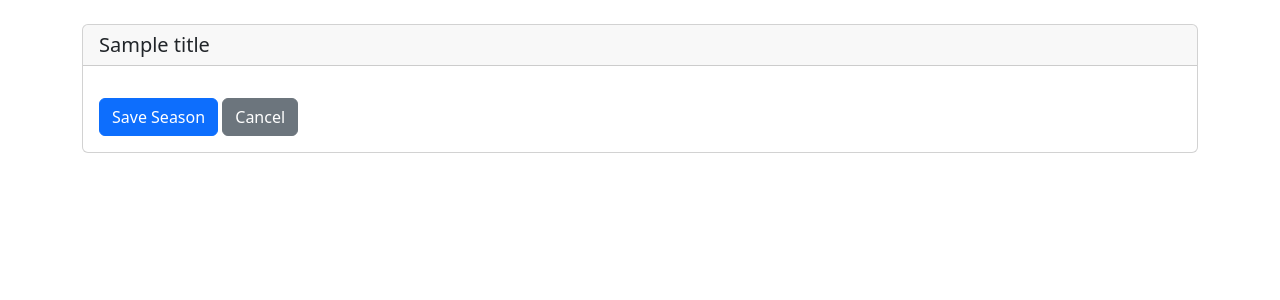
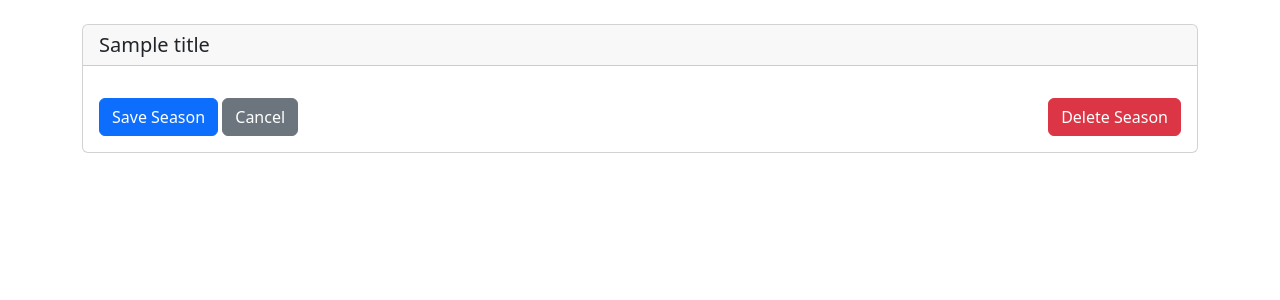
Before and after one commit to pvergaraf/lpc, a Django app: template teams/templates/teams/season_form.html in a window 1280 px wide. Shown: the part 56-356 px from the top of the page. Run offline with Django 3.2, Linux system fonts and the light colour scheme; the template is opened without the code that fills it: most values are stand-ins (such as "Sample title", 1, 10 or a date in 2020); some libraries are stand-ins or nearby versions.

Commit message:
deleted current seasion section

```diff
--- a/teams/templates/teams/season_form.html
+++ b/teams/templates/teams/season_form.html
@@ -12,11 +12,48 @@
         <form method="post">
             {% csrf_token %}
             {{ form|crispy }}
-            <div class="mt-3">
-                <button type="submit" class="btn btn-primary">Save Season</button>
-                <a href="{% url 'teams:season_list' team.id %}" class="btn btn-secondary">Cancel</a>
+            <div class="mt-3 d-flex justify-content-between">
+                <div>
+                    <button type="submit" class="btn btn-primary">Save Season</button>
+                    <a href="{% url 'teams:season_list' team.id %}" class="btn btn-secondary">Cancel</a>
+                </div>
+                {% if season %}
+                <div>
+                    <button type="button" class="btn btn-danger" data-bs-toggle="modal" data-bs-target="#deleteSeasonModal">
+                        Delete Season
+                    </button>
+                </div>
+                {% endif %}
             </div>
         </form>
     </div>
 </div>
+
+{% if season %}
+<!-- Delete Season Modal -->
+<div class="modal fade" id="deleteSeasonModal" tabindex="-1" aria-labelledby="deleteSeasonModalLabel" aria-hidden="true">
+    <div class="modal-dialog">
+        <div class="modal-content">
+            <div class="modal-header">
+                <h5 class="modal-title" id="deleteSeasonModalLabel">Confirm Delete</h5>
+                <button type="button" class="btn-close" data-bs-dismiss="modal" aria-label="Close"></button>
+            </div>
+            <div class="modal-body">
+                <p>Are you sure you want to delete the season <strong>{{ season.name }}</strong>?</p>
+                <div class="alert alert-danger">
+                    <i class="fas fa-exclamation-triangle me-2"></i>
+                    This action cannot be undone. All matches, statistics, and payments associated with this season will be permanently deleted.
+                </div>
+            </div>
+            <div class="modal-footer">
+                <button type="button" class="btn btn-secondary" data-bs-dismiss="modal">Cancel</button>
+                <form action="{% url 'teams:season_delete' team.id season.id %}" method="post">
+                    {% csrf_token %}
+                    <button type="submit" class="btn btn-danger">Delete Season</button>
+                </form>
+            </div>
+        </div>
+    </div>
+</div>
+{% endif %}
 {% endblock %}
--- a/teams/urls.py
+++ b/teams/urls.py
@@ -67,6 +67,7 @@ urlpatterns = [
     path('teams/<int:team_id>/seasons/<int:season_id>/', views.season_detail, name='season_detail'),
     path('teams/<int:team_id>/seasons/<int:season_id>/stats/', views.season_stats, name='season_stats'),
     path('teams/<int:team_id>/seasons/<int:season_id>/edit/', views.season_edit, name='season_edit'),
+    path('teams/<int:team_id>/seasons/<int:season_id>/delete/', views.season_delete, name='season_delete'),
     path('teams/<int:team_id>/seasons/<int:season_id>/matches/create/', views.match_create, name='match_create'),
     path('teams/<int:team_id>/seasons/<int:season_id>/matches/<int:match_id>/edit/', views.match_edit, name='match_edit'),
     path('teams/<int:team_id>/seasons/<int:season_id>/matches/<int:match_id>/stats/', views.match_stats_edit, name='match_stats_edit'),
```
Also changed, not shown: teams/templates/teams/dashboard.html (+5 -13 lines), teams/views.py (+17 -0 lines).
